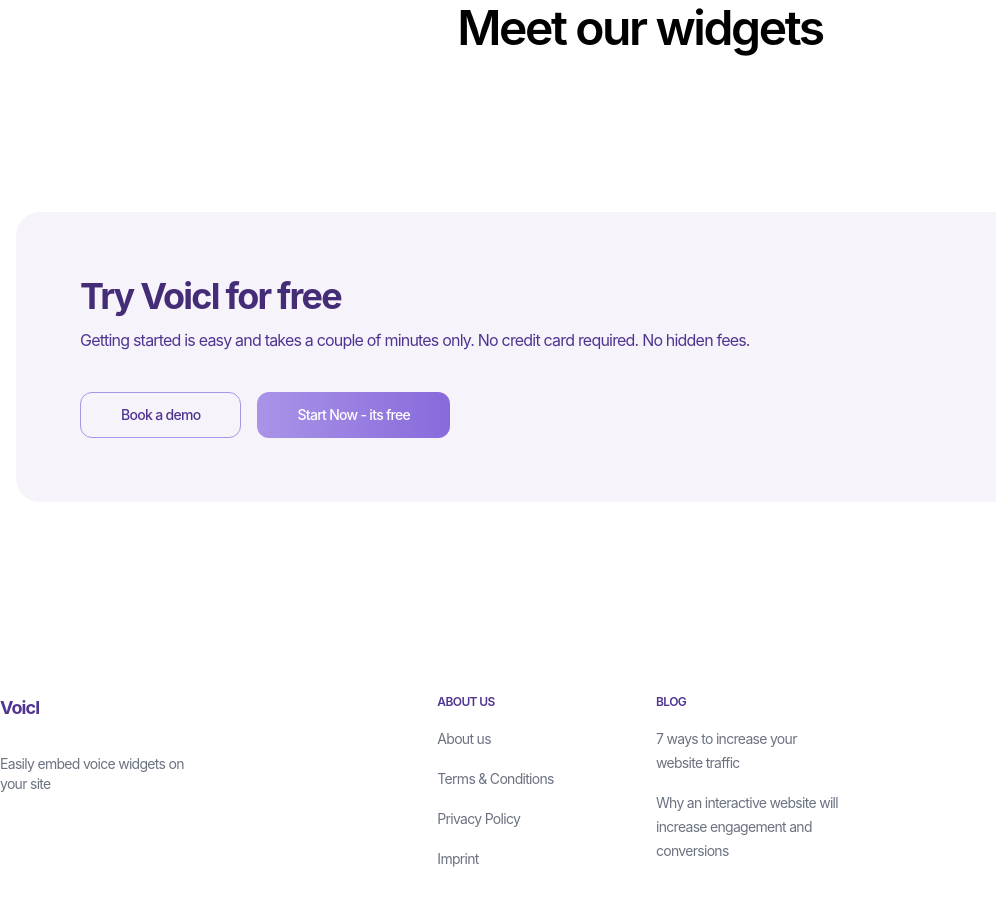
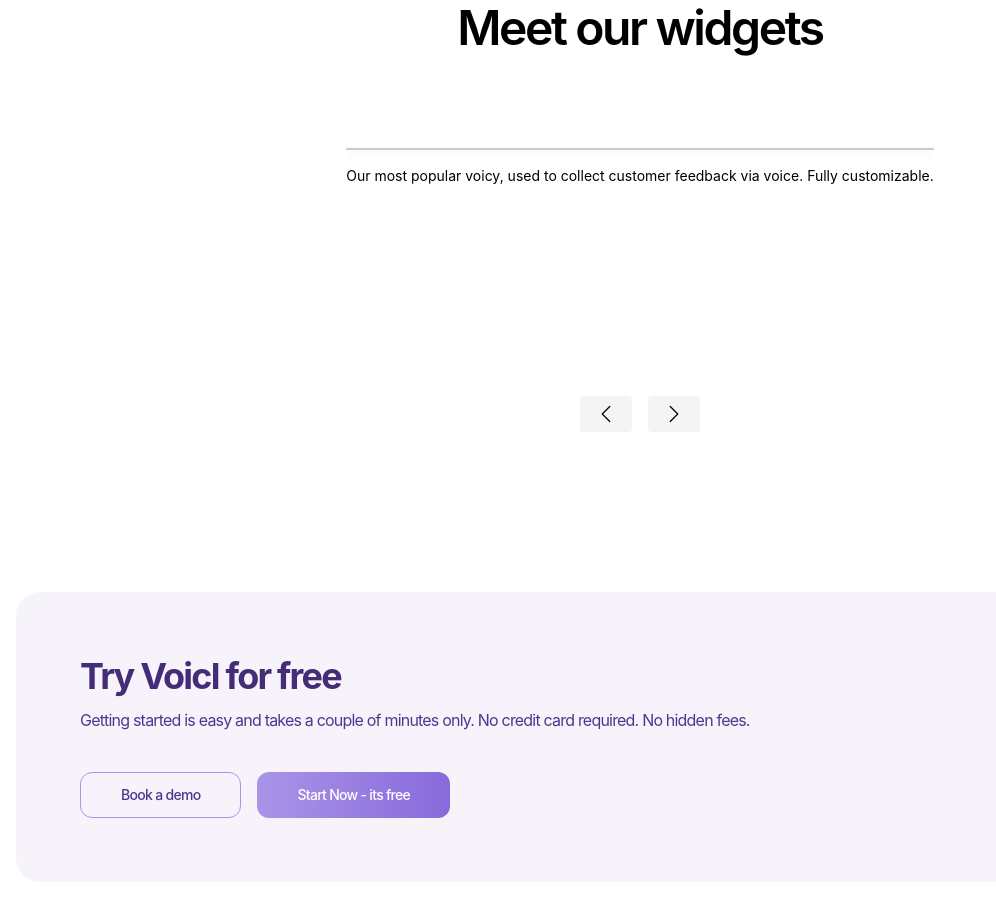
Before and after one commit to zarghamkhandev/bionic-reads, a Next.js app: page /listen in a window 1280 px wide. Shown: the part 1380-2286 px from the top of the page, without its empty margins (0-996 px from the left). Built offline with nearby package versions, Linux system fonts and the light colour scheme.

Commit message:
added listen widgets

```diff
--- a/components/Slideshow.tsx
+++ b/components/Slideshow.tsx
@@ -3,7 +3,9 @@
 import React, { useEffect, useState } from "react";
 import { BsChevronLeft, BsChevronRight } from "react-icons/bs";
 
-interface SlideShowProps {}
+interface SlideShowProps {
+  type: "all" | "listen";
+}
 const variants: Variants = {
   enter: (direction: number) => {
     return {
@@ -25,7 +27,7 @@
     };
   },
 };
-const SlideShow: React.FunctionComponent<SlideShowProps> = ({}) => {
+const SlideShow: React.FunctionComponent<SlideShowProps> = ({ type }) => {
   const widgets = [
     {
       type: "Listen Voicy",
@@ -40,6 +42,10 @@
         </div>
       ),
     },
+  ];
+
+  if (type === "all") {
+    const speak = [
       {
         type: "Speak Voicy",
         description:
@@ -107,6 +113,8 @@
         ),
       },
     ];
+    widgets.push(...speak);
+  }
 
   const [[page, direction], setPage] = useState([0, 0]);
 
--- a/components/TryIt.tsx
+++ b/components/TryIt.tsx
@@ -15,7 +15,7 @@
         </h1>
       </div>
       <div className="flex justify-center w-full mt-20">
-        <SlideShow />
+        <SlideShow type="all" />
       </div>
     </section>
   );
--- a/pages/listen.tsx
+++ b/pages/listen.tsx
@@ -2,6 +2,7 @@
 import Typist from "react-typist";
 import ListenSVG from "../components/ListenSVG";
 import ListenSVG2 from "../components/ListenSVG2";
+import SlideShow from "../components/Slideshow";
 
 export default function Faqs() {
   return (
@@ -162,7 +163,9 @@
           Meet our widgets
         </h1>
       </div>
-
+      <div className="flex justify-center w-full mt-20">
+        <SlideShow type="listen" />
+      </div>
       <div className="mx-4 mt-40 bg-[#F6F3FB] rounded-3xl text-our-800">
         <div className="flex flex-col w-full px-4 py-12 mx-auto rounded-3xl sm:px-6 lg:py-16 lg:px-16">
           <h2 className="text-3xl font-bold tracking-tighter sm:text-4xl">
```
Lines whose indentation alone changed are shown as unchanged.
